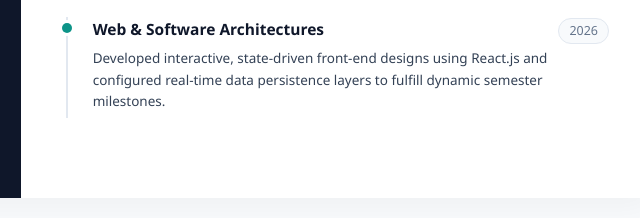
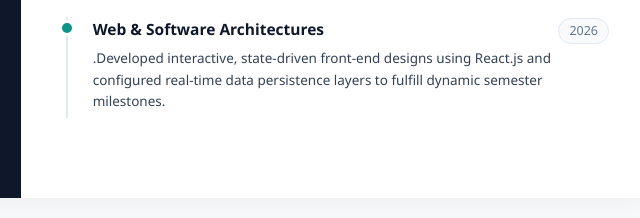
Before and after one commit to Sonia486/CV, a plain HTML site: page CV.html in a window 1280 px wide. Shown: the part 1019-1237 px from the top of the page, 461-1101 px from the left. Drawn offline with Linux system fonts and the light colour scheme.

Commit message:
Update CV.html

```diff
--- a/CV.html
+++ b/CV.html
@@ -356,7 +356,7 @@
                         <h3 class="degree-title">Web & Software Architectures</h3>
                         <span class="duration">2026</span>
                     </div>
-                    <p class="timeline-desc">Developed interactive, state-driven front-end designs using React.js and configured real-time data persistence layers to fulfill dynamic semester milestones.</p>
+                    <p class="timeline-desc">.Developed interactive, state-driven front-end designs using React.js and configured real-time data persistence layers to fulfill dynamic semester milestones.</p>
                 </div>
             </section>
 
```
